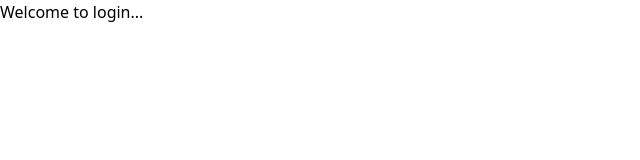
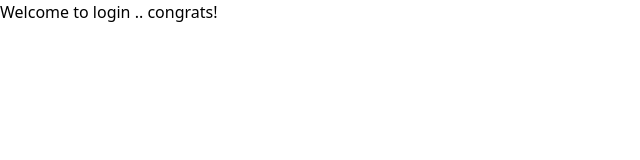
Before and after one commit to Oddwarrior/spotify-clone, a website built with Vite: page src/login/login.html in a window 1280 px wide. Shown: the full height of the page, 0-640 px from the left. Built offline with nearby package versions, Linux system fonts and the light colour scheme.

Commit message:
login updated

```diff
--- a/src/login/login.html
+++ b/src/login/login.html
@@ -8,6 +8,6 @@
   </head>
 
   <body>
-    <h1 class="text-black">Welcome to login...</h1>
+    <h1 class="text-black">Welcome to login .. congrats!</h1>
   </body>
 </html>
```
